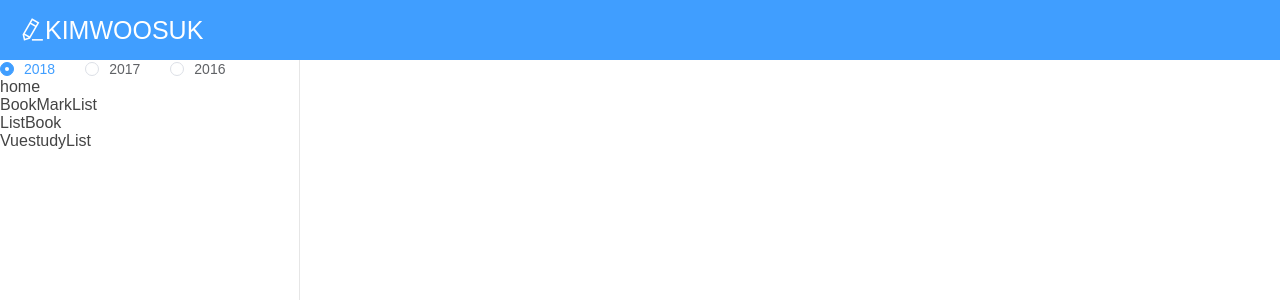
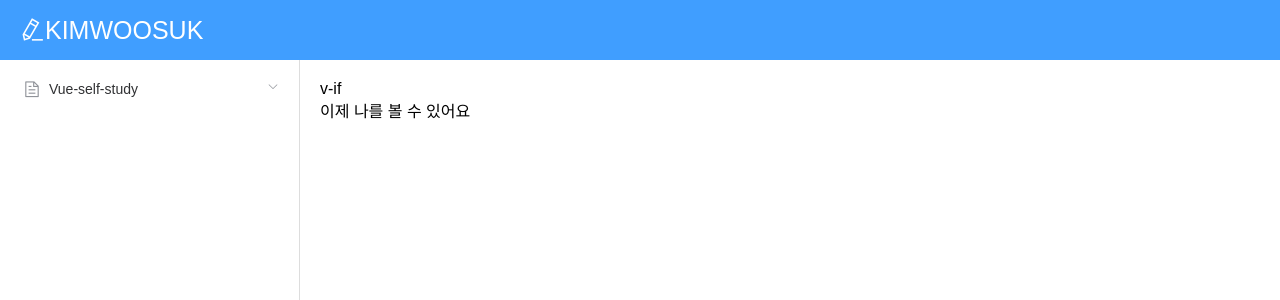
Before and after one commit to ipadorusa/vue-eleui, a Vue app: page /#/studystate02 in a window 1280 px wide. Shown: the top 300 px of the page. Built offline with nearby package versions, Linux system fonts and the light colour scheme.

Commit message:
self study fild upload

```diff
--- /dev/null
+++ b/src/components/StudyState01.vue
@@ -0,0 +1,20 @@
+<template>
+    <section>
+        <h2>v-bind</h2>
+        <div>
+            <span v-bind:title="message">
+            내 위에 잠시 마우스를 올리면 동적으로 바인딩 된 title을 볼 수 있습니다!
+            </span>
+        </div>
+    </section>
+</template>
+<script>
+export default {
+  name: "StudyState01",
+  data() {
+    return {
+      message: '이 페이지는 ' + new Date() + ' 에 로드 되었습니다'
+    };
+  }
+};
+</script>
--- /dev/null
+++ b/src/components/StudyState02.vue
@@ -0,0 +1,16 @@
+<template>
+    <section>
+        <h2>v-if</h2>
+        <p v-if="seen">이제 나를 볼 수 있어요</p>
+    </section>
+</template>
+<script>
+export default {
+  name: "StudyState02",
+  data() {
+    return {
+      seen: true
+    };
+  }
+};
+</script>
--- a/src/components/StudyState.vue
+++ b/src/components/StudyState03.vue
@@ -1,10 +1,10 @@
 <template>
   <section>
-    <h2>뷰 공부하면서 정리할것들2</h2>
+    <h2>StudyState03</h2>
   </section>
 </template>
 <script>
 export default {
-  name: 'StudyState'
+  name: 'StudyState03'
 }
 </script>
--- a/src/components/SubMenu.vue
+++ b/src/components/SubMenu.vue
@@ -1,28 +1,38 @@
 <template>
-    <div class="el-scrollbar">
-        <el-radio-group v-model="radio2">
-            <el-radio :label="2018">2018</el-radio>
-            <el-radio :label="2017">2017</el-radio>
-            <el-radio :label="2016">2016</el-radio>
-        </el-radio-group>
-        <nav>
+    <div>
+        <el-row class="tac">
+            <el-col :span="24">
+                <el-menu default-active="2"  class="el-menu-vertical-demo" @open="handleOpen" @close="handleClose">
+                    <el-submenu index="1">
+                        <template slot="title">
+                            <i class="el-icon-document"></i>
+                            <span>Vue-self-study</span>
+                        </template>
+                        <el-menu-item-group title="Vuejs 시작하기">
+                            <el-menu-item index="1-1"><router-link to="/studystate01">선언적 렌더링(V-BIND)</router-link></el-menu-item>
+                            <el-menu-item index="1-2"><router-link to="/studystate02">조건문과 반복문</router-link></el-menu-item>
+                        </el-menu-item-group>
+                    </el-submenu>
+                </el-menu>
+            </el-col>
+        </el-row>
+        <!-- <nav>
             <ul class="el-submenu">
                 <li class="list-item"><router-link to="/">home</router-link></li>
+                <li class="list-item"><router-link to="/studystate01">study01</router-link></li>
                 <li class="list-item"><router-link to="/bookmarklist">BookMarkList</router-link></li>
                 <li class="list-item"><router-link to="/listbook">ListBook</router-link></li>
                 <li class="list-item"><router-link to="/vuestudylist">VuestudyList</router-link></li>
             </ul>
-        </nav>
+        </nav> -->
     </div>
 </template>
 <script>
-    export default {
-        name: 'SubMenu',
-        data() {
-            return {
-                radio2: 2018
-            };
-        }
-
+export default {
+    name: "SubMenu",
+    methods: {
+        handleOpen(key, keyPath) {},
+        handleClose(key, keyPath) {}
     }
+};
 </script>
--- a/src/components/VuestudyList.vue
+++ b/src/components/VuestudyList.vue
@@ -1,15 +1,18 @@
 <template>
   <section>
     <h2>뷰 공부하면서 정리할것들</h2>
-    <study-state></study-state>
+    <study-state-02></study-state-02>
+    <study-state-03></study-state-03>
   </section>
 </template>
 <script>
-import StudyState from '@/components/StudyState.vue'
+import StudyState02 from '@/components/StudyState02.vue'
+import StudyState03 from '@/components/StudyState03.vue'
 export default {
   name: 'VuestudyList',
   components: {
-    StudyState
+    StudyState02,
+    StudyState03
   }
 }
 </script>
--- a/src/css/ui-common.css
+++ b/src/css/ui-common.css
@@ -32,3 +32,5 @@ button {border:0;background:transparent;cursor:pointer}
 .el-header {background:#409eff;color:#fff;font-size:25px;line-height:60px}
 .el-header .router-link-active {color:#fff}
 .el-aside {height:100vh}
+.el-aside.el-menu {border-right:1px solid #ddd}
+.el-menu {border-right:0}
--- a/src/main.js
+++ b/src/main.js
@@ -10,7 +10,7 @@ Vue.use(ElementUI);
 Vue.config.productionTip = false
 
 /* eslint-disable no-new */
-new Vue({
+var mm = new Vue({
   el: '#app',
   router,
   components: { App },
--- a/src/router/index.js
+++ b/src/router/index.js
@@ -3,8 +3,10 @@ import Router from 'vue-router'
 import Index from '@/components/Index'
 import ListBook from '@/components/ListBook'
 import BookMarkList from '@/components/BookMarkList'
-import StudyState from '@/components/StudyState'
 import VuestudyList from '@/components/VuestudyList'
+import StudyState01 from '@/components/StudyState01'
+import StudyState02 from '@/components/StudyState02'
+import StudyState03 from '@/components/StudyState03'
 
 
 
@@ -28,14 +30,24 @@ export default new Router({
         component: BookMarkList
     },
     {
+      path: '/studystate01',
+      name: 'StudyState01',
+      component: StudyState01
+    },
+    {
+    path: '/studystate02',
+    name: 'StudyState02',
+    component: StudyState02
+    },
+    {
         path: '/vuestudylist',
         name: 'VuestudyList',
         component: VuestudyList,
         children: [
           {
-              path: '/studystate',
-              name: 'StudyState',
-              component: StudyState
+            path: '/vuestudylist',
+            name: 'StudyState03',
+            component: StudyState03
           }
         ]
     }
```
Also changed, not shown: 1 other file (tests, documents, lock files or other folders).
